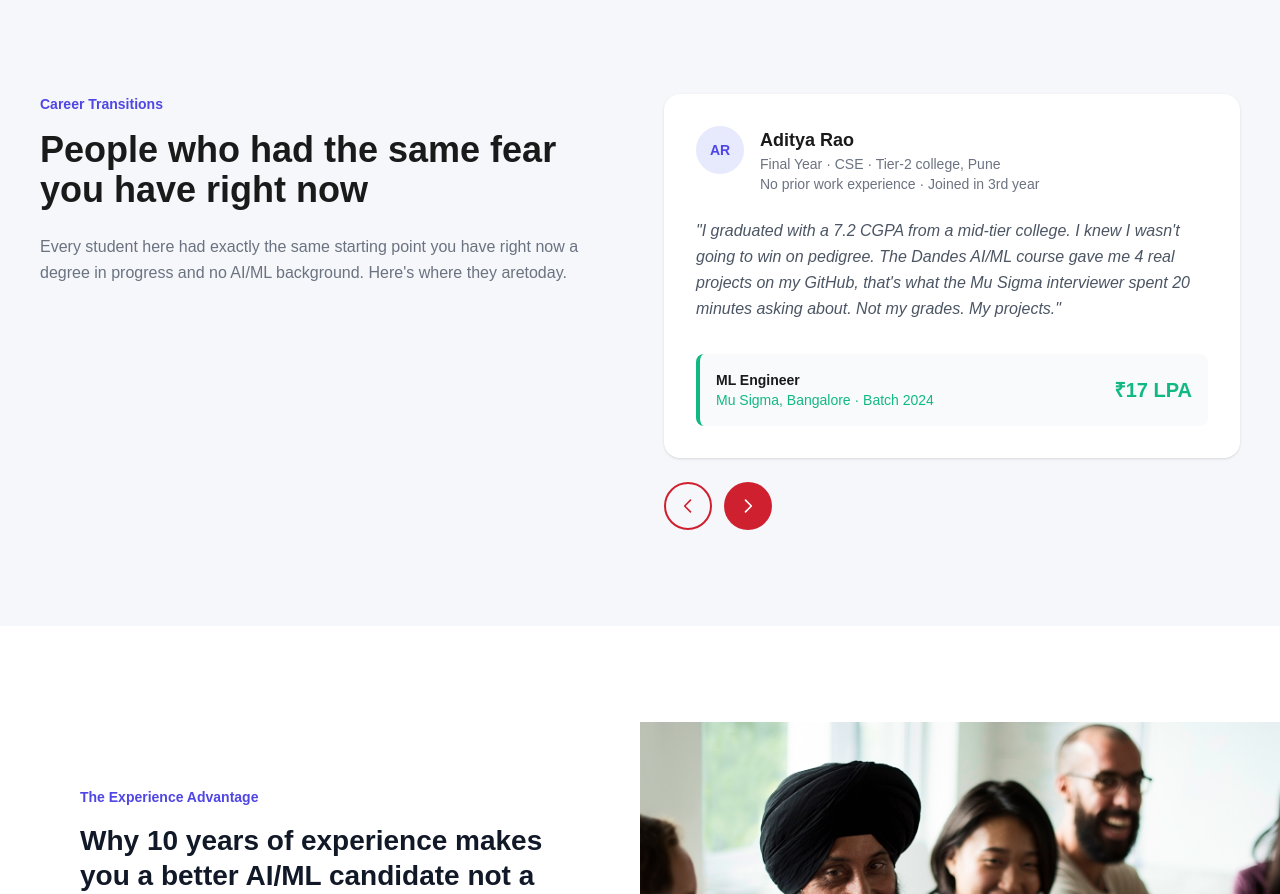
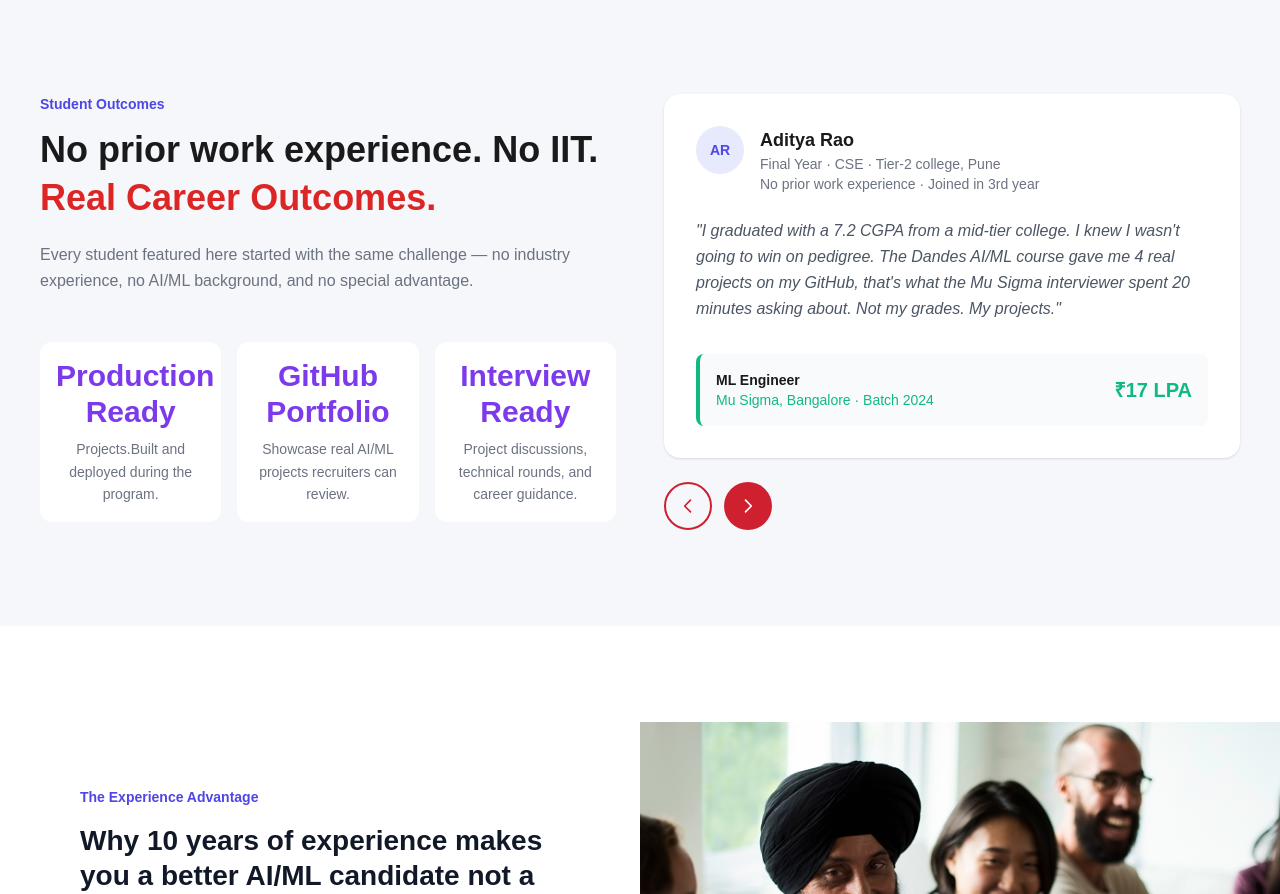
Before and after one commit to srinivas-dande/professionals-landing-page, a Next.js app: page / in a window 1280 px wide. Shown: the part 4037-4931 px from the top of the page. Built offline with nearby package versions, Linux system fonts and the light colour scheme.

Commit message:
chnages updated

```diff
--- a/src/components/working-professionals/StudentOutcomesSection.jsx
+++ b/src/components/working-professionals/StudentOutcomesSection.jsx
@@ -65,19 +65,52 @@ export default function StudentOutcomesSection() {
           {/* Left Column */}
           <div>
             <span className="text-[#4F46E5] text-sm font-semibold mb-4 block">
-              Career Transitions
+              Student Outcomes
             </span>
             <h2 className="text-3xl md:text-4xl font-bold text-[#1a1a1a] mb-2">
-              People who had the same fear you have right now
+              No prior work experience. No IIT.
             </h2>
             <h2 className="text-3xl md:text-4xl font-bold text-[#DC2626] mb-6">
-
+              Real Career Outcomes.
             </h2>
             <p className="text-[#6B7280] text-base leading-relaxed mb-12">
-              Every student here had exactly the same starting point you have right now a degree in progress and no AI/ML background. Here&apos;s where they aretoday.
+              Every student featured here started with the same challenge — no industry experience, no AI/ML background, and no special advantage.
             </p>
 
+            {/* Stats Cards */}
+            <div className="grid grid-cols-2 lg:grid-cols-3 gap-4">
+              <div className="bg-white rounded-xl p-4 text-center">
+                <div className="text-[#7C3AED] text-2xl md:text-3xl font-bold mb-2">
+                 Production Ready
+                </div>
+                <p className="text-[#6B7280] text-sm leading-relaxed">
+                   Projects.Built and deployed during the program.
 
+                </p>
+              </div>
+
+              <div className="bg-white rounded-xl p-4 text-center">
+                <div className="text-[#7C3AED] text-2xl md:text-3xl font-bold mb-2">
+                  GitHub Portfolio
+                </div>
+                <p className="text-[#6B7280] text-sm leading-relaxed">
+                  Showcase real AI/ML projects recruiters can review.
+                </p>
+              </div>
+
+              {/* Third card */}
+              <div className="col-span-2 lg:col-span-1 flex justify-center">
+                <div className="bg-white rounded-xl p-4 text-center max-w-[280px]">
+                  <div className="text-[#7C3AED] text-2xl md:text-3xl font-bold mb-2">
+                    Interview Ready
+
+                  </div>
+                  <p className="text-[#6B7280] text-sm leading-relaxed">
+                    Project discussions, technical rounds, and career guidance.
+                  </p>
+                </div>
+              </div>
+            </div>
           </div>
 
           {/* Right Column - Testimonial Card */}
@@ -111,7 +144,7 @@ export default function StudentOutcomesSection() {
             </div>
 
             {/* Navigation Arrows */}
-            <div className="flex gap-3 mt-6 justify-center md:justify-start">
+            <div className="flex gap-3 mt-6 justify-center lg:justify-start">
               <button
                 onClick={handlePrev}
                 className="w-12 h-12 rounded-full border-2 border-[#CF2030] flex items-center justify-center text-[#CF2030] hover:bg-[#CF2030] hover:text-white transition-colors"
```
